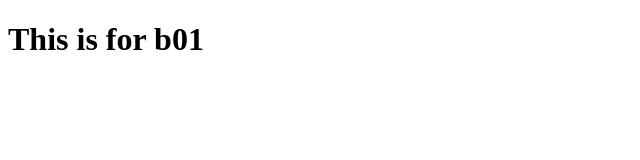
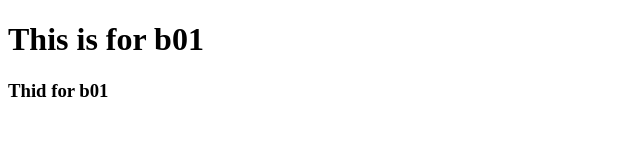
Before and after one commit to AlaaAldeenBK/Branching, a plain HTML site: page index.html in a window 1280 px wide. Shown: the whole page, without its empty margins (0-640 px from the left). Drawn offline with Linux system fonts and the light colour scheme.

Commit message:
Add line2 in b01

```diff
--- a/index.html
+++ b/index.html
@@ -8,5 +8,6 @@
 </head>
 <body>
     <h1>This is for b01</h1>
+    <h3>Thid for b01</h3>
 </body>
 </html>
```
